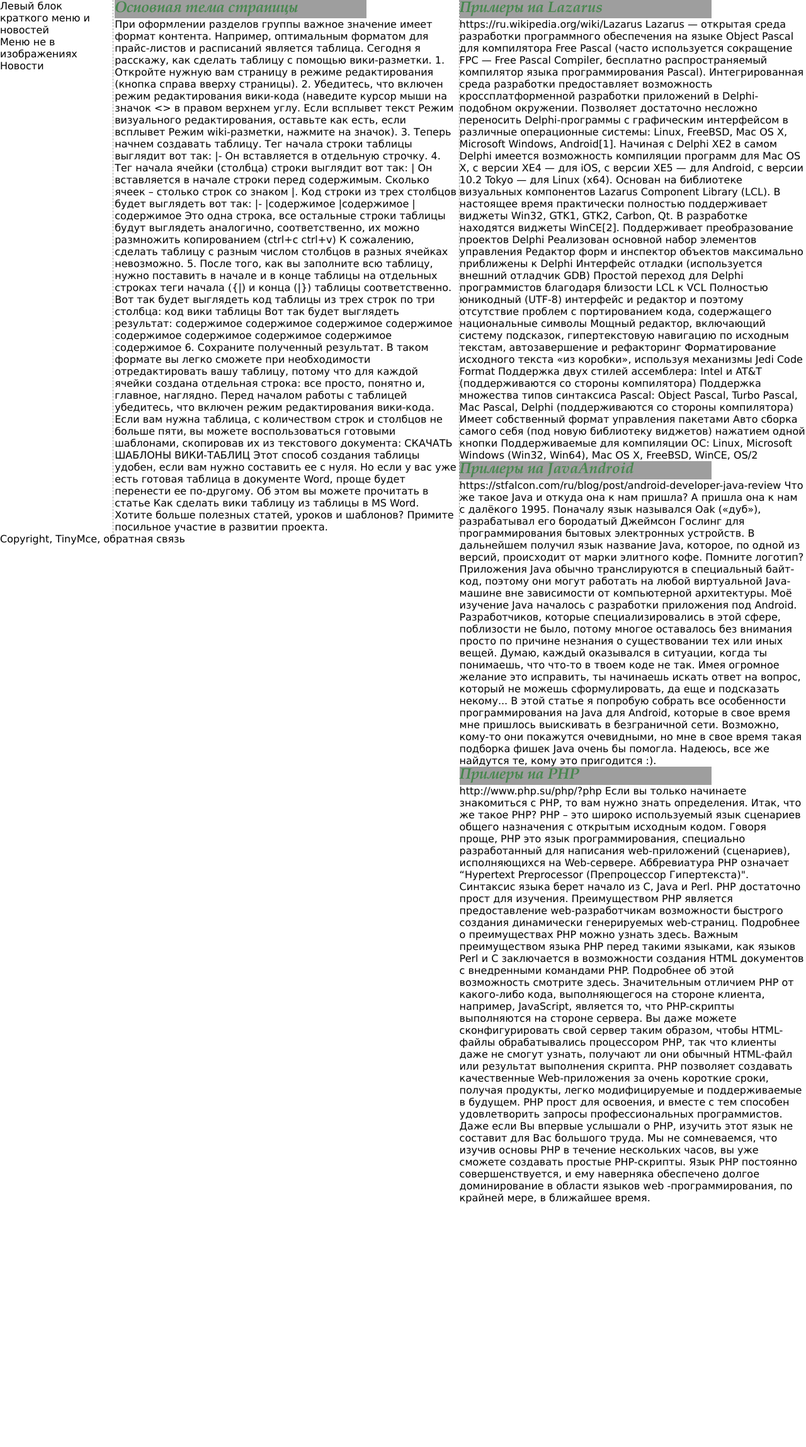
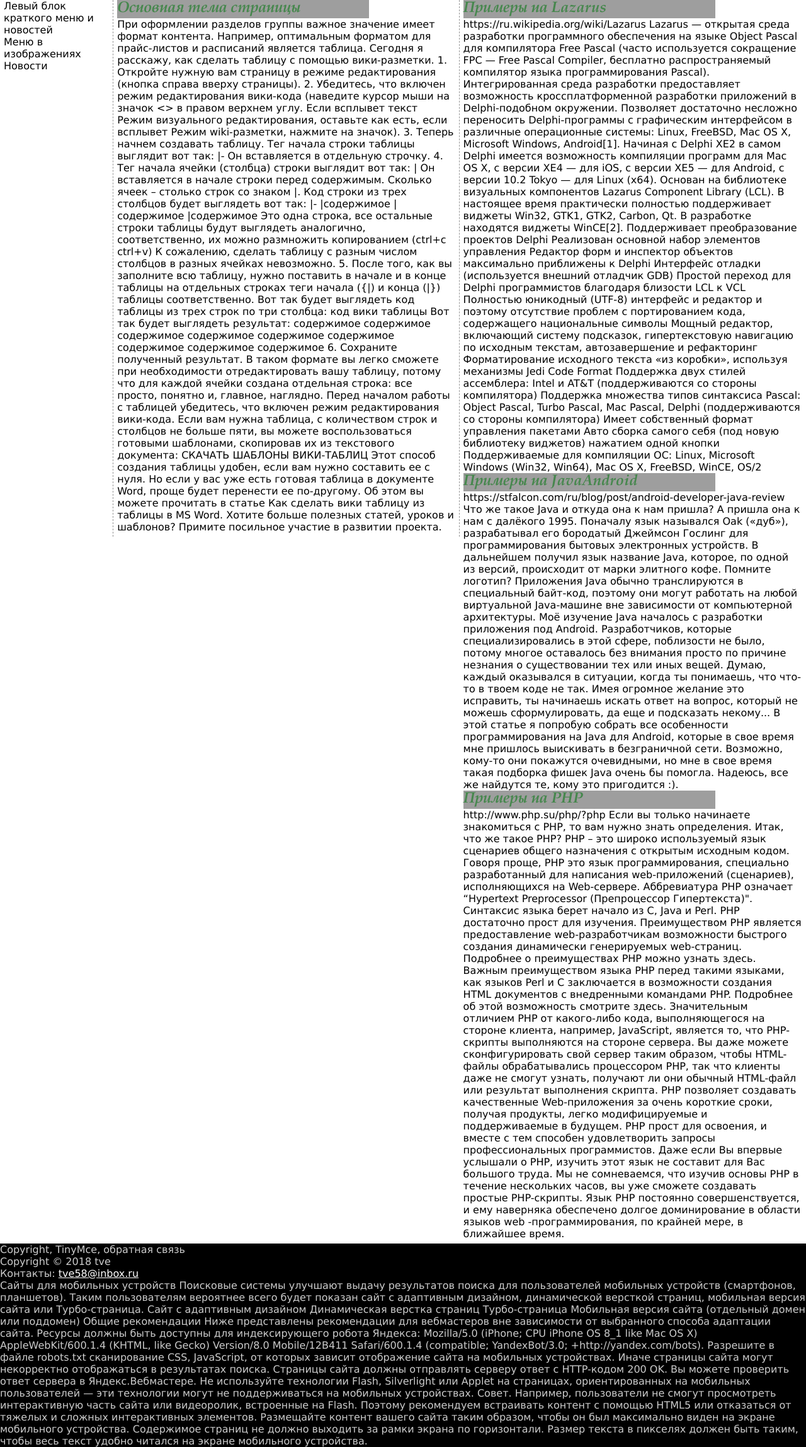
Before and after one commit to Vladimir-Trufanov/IttvePW, a PHP site: page / in a window 1280 px wide. Shown: the part 114-2411 px from the top of the page at 63% size. Before the commit the page ends 2025 px from the top, so only its background shows below. Run offline with PHP 8.4, Linux system fonts and the light colour scheme; grey boxes are pictures that could not be loaded.

Commit message:
Подравнял колонки, footer не отрабатывается в хроме

```diff
--- a/www/Allcss/Styles.css
+++ b/www/Allcss/Styles.css
@@ -96,7 +96,8 @@ h1
 {
    float: left;
    width: 14%;
-   /* padding: 0 20px 0 10px; */
+   /* Отодвигаем текст от границ колонки */
+   padding: 0 0.6rem 0.6rem 0.6rem;
 }
 
 #cCenter
@@ -104,7 +105,7 @@ h1
    float: left;
    width: 43%;
    /* Отодвигаем текст от границ колонки */
-   padding: 0 0.2rem 0 0.2rem;
+   padding: 0 0.6rem 0.6rem 0.6rem;
    /* Отделяем бордюром основную тему страницы справа и слева */
    border-left:  dashed 0.1rem rgb(153,153,153);
    border-right: dashed 0.1rem rgb(153,153,153);
@@ -114,9 +115,20 @@ h1
 {
    float: right;
    width: 43%;
-   /* padding: 0 10px 0 10px; */
+   /* Отодвигаем текст от границ колонки */
+   padding: 0 0.6rem 0.6rem 0.6rem;
 }
 
+footer
+{
+   color: rgb(204,204,204);
+	background-color: black;
+   clear: both;
+}
+
+footer a {
+	color: white;
+}
 
 /*
  *************************************************************** Styles.css ***
--- a/www/First.php
+++ b/www/First.php
@@ -6,8 +6,8 @@
 // ****************************************************************************
 
 //                                                   Автор:       Труфанов В.Е.
-//                                                   Дата создания:  01.11.2016
-// Copyright © 2016 TVE                              Посл.изменение: 05.03.2018
+//                                                   Дата создания:  23.11.2018
+// Copyright © 2018 tve                              Посл.изменение: 26.11.2018
 
 /*
 // Объявляем и инициируем сайтовые переменные
@@ -94,6 +94,7 @@ echo "</div>";
 
 <!DOCTYPE html>
 <html>
+   <!-- -->
    <head>
       <title>В программировании моя жизнь!</title>
       <meta charset="utf-8">
@@ -119,11 +120,12 @@ echo "</div>";
          Навигация в глубину сайта
       </nav>
 
+      <div>
       <aside id="lSide">
          Левый блок краткого меню и новостей
 
          <div id="waMenu">
-            Меню не в изображениях
+            Меню в изображениях
          </div>
 
          <article id="waNews">
@@ -207,9 +209,32 @@ PHP прост для освоения, и вместе с тем способе
 Язык PHP постоянно совершенствуется, и ему наверняка обеспечено долгое доминирование в области языков web -программирования, по крайней мере, в ближайшее время.
          </section>
       </aside>
+      </div>
 
-      <footer class="cFooter" id="fBlock">
+      <footer id="fBlock">
          Copyright, TinyMce, обратная связь
+         <p>Copyright © 2018 tve </p>
+         <p>Контакты: <a href="mailto:tve58@inbox.ru">tve58@inbox.ru</a></p>
+
+         Сайты для мобильных устройств
+Поисковые системы улучшают выдачу результатов поиска для пользователей мобильных устройств (смартфонов, планшетов). Таким пользователям вероятнее всего будет показан сайт с адаптивным дизайном, динамической версткой страниц, мобильная версия сайта или Турбо-страница.
+
+Сайт с адаптивным дизайном
+Динамическая верстка страниц
+Турбо-страница
+Мобильная версия сайта (отдельный домен или поддомен)
+Общие рекомендации
+Ниже представлены рекомендации для вебмастеров вне зависимости от выбранного способа адаптации сайта.
+
+Ресурсы должны быть доступны для индексирующего робота Яндекса: Mozilla/5.0 (iPhone; CPU iPhone OS 8_1 like Mac OS X) AppleWebKit/600.1.4 (KHTML, like Gecko) Version/8.0 Mobile/12B411 Safari/600.1.4 (compatible; YandexBot/3.0; +http://yandex.com/bots). Разрешите в файле robots.txt сканирование CSS, JavaScript, от которых зависит отображение сайта на мобильных устройствах. Иначе страницы сайта могут некорректно отображаться в результатах поиска.
+Страницы сайта должны отправлять серверу ответ с HTTP-кодом 200 OK. Вы можете проверить ответ сервера в Яндекс.Вебмастере.
+Не используйте технологии Flash, Silverlight или Applet на страницах, ориентированных на мобильных пользователей — эти технологии могут не поддерживаться на мобильных устройствах.
+
+Совет. Например, пользователи не смогут просмотреть интерактивную часть сайта или видеоролик, встроенные на Flash. Поэтому рекомендуем встраивать контент с помощью HTML5 или отказаться от тяжелых и сложных интерактивных элементов.
+Размещайте контент вашего сайта таким образом, чтобы он был максимально виден на экране мобильного устройства.
+Содержимое страниц не должно выходить за рамки экрана по горизонтали.
+Размер текста в пикселях должен быть таким, чтобы весь текст удобно читался на экране мобильного устройства.
+
       </footer>
 
    </body>
```
Also changed, not shown: 1 other file.
